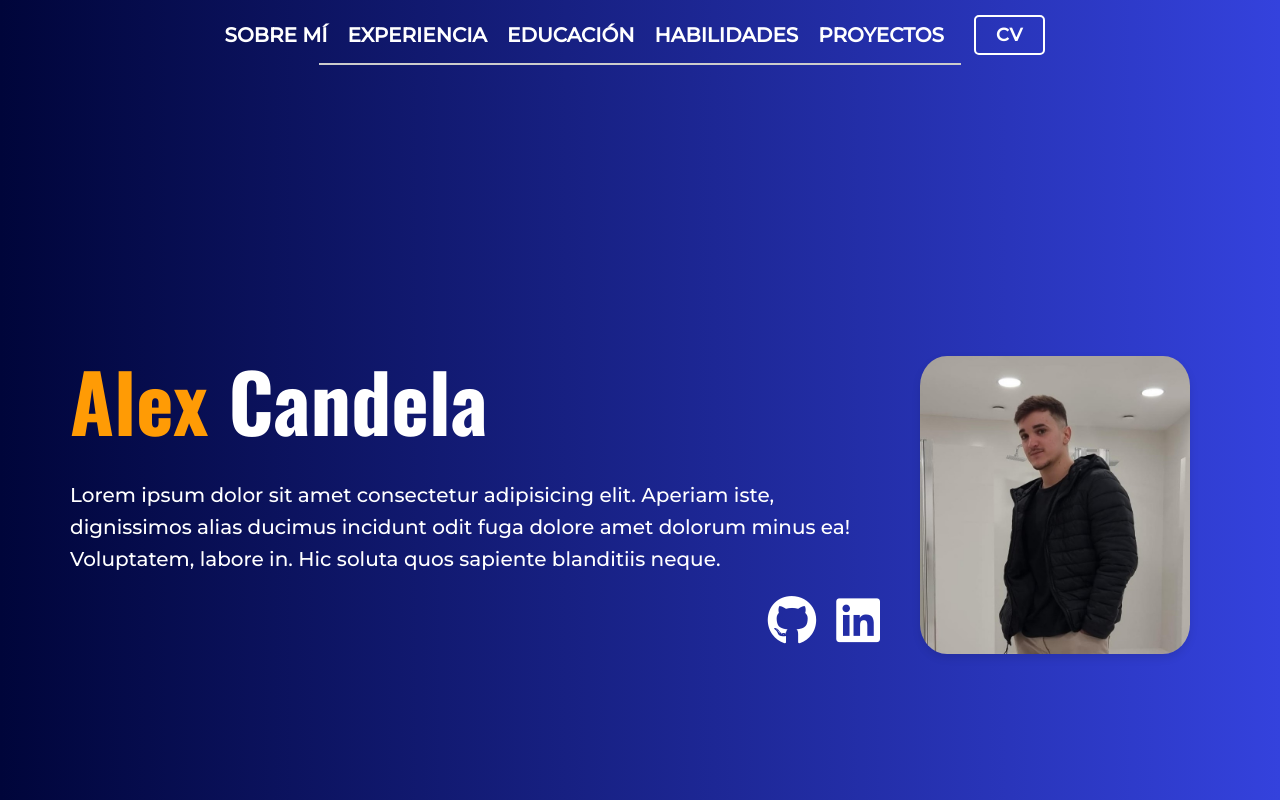
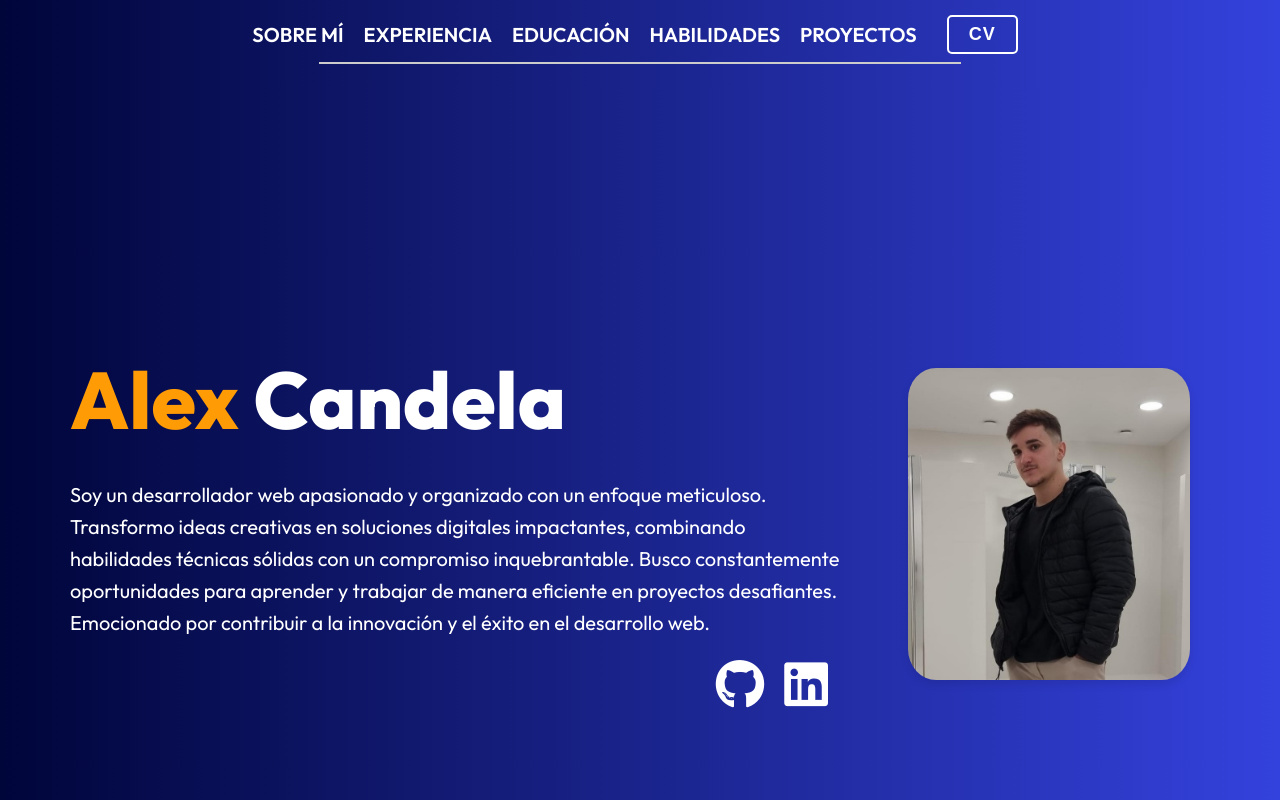
Before and after one commit to alexcandela/alexcandela.github.io, a plain HTML site: page index.html in a window 1280 px wide. Shown: the top 800 px of the page. Drawn offline with nearby package versions, Linux system fonts and the light colour scheme.

Commit message:
Add files via upload

```diff
--- /dev/null
+++ b/css/style.css
@@ -0,0 +1,225 @@
+/* Reset de estilos */
+body,
+h1,
+h2,
+h3,
+p,
+ul,
+li {
+  margin: 0;
+  padding: 0;
+  box-sizing: border-box;
+}
+
+body {
+  line-height: 1.6;
+  background: linear-gradient(to right, #00053a, #3442dd);
+  padding-top: 70px;
+}
+
+.containerAll {
+  max-width: 1200px;
+  margin: 0 auto;
+  padding: 20px;
+}
+
+/* Navegación */
+nav {
+  position: fixed;
+  top: 0;
+  left: 0;
+  width: 100%;
+  background: linear-gradient(to right, #00053a, #3442dd);
+  color: #fff;
+  padding: 15px 0;
+  text-align: center;
+  z-index: 1000;
+}
+
+.contNav {
+  display: flex;
+  justify-content: center;
+  align-items: center;
+}
+
+ul {
+  list-style: none;
+  display: flex;
+}
+
+ul li {
+  margin-right: 20px;
+}
+/* font-family: 'Montserrat', sans-serif; */
+/* font-family: 'Oswald', sans-serif; */
+a {
+  font-family: "Outfit", sans-serif;
+  font-size: 20px;
+  text-decoration: none;
+  color: #fff;
+  transition: color 0.3s ease;
+  font-weight: 600;
+}
+
+a:hover {
+  color: #ff9b05;
+  transition: 0.6s;
+}
+
+/* Secciones */
+.sobremi {
+  margin-top: 18%;
+  /* border: solid red 2px; */
+}
+
+.sobremi,
+.experiencia,
+.educacion,
+.habilidades,
+.proyectos {
+  padding: 30px;
+  margin-bottom: 50%;
+}
+
+/* Contenido */
+h3 {
+  font-size: 80px;
+  color: #ff9b05;
+  margin-bottom: 15px;
+  font-family: "Outfit", sans-serif;
+}
+h3 span {
+  color: #fff;
+}
+
+h5 {
+  color: #ff9b05;
+  font-size: 25px;
+  margin-top: 15px;
+  font-family: "Outfit", sans-serif;
+}
+
+p {
+  font-size: 20px;
+  /* margin-bottom: 20px; */
+  color: #fff;
+  font-family: "Outfit", sans-serif;
+  font-weight: 400;
+}
+
+/* Botón CV */
+.cvbtn {
+  margin: 0 10px;
+  font-family: "Montserrat", sans-serif;
+  letter-spacing: 1px;
+  font-size: 18px;
+  font-weight: bold;
+  color: #fff;
+  background-color: transparent;
+  border: 2px solid #fff;
+  padding: 7px 20px;
+  cursor: pointer;
+  border-radius: 5px;
+  transition: background-color 0.3s ease, color 0.3s ease, transform 0.3s ease;
+}
+
+.cvbtn:hover {
+  background-color: #fff;
+  color: #000;
+  transform: scale(1.05);
+  box-shadow: 0 0 10px rgba(29, 36, 110, 0.5);
+}
+
+/* Línea divisoria */
+.divHr {
+  text-align: center;
+}
+
+hr {
+  width: 50%;
+  border: 1px solid #ccc;
+}
+
+.sobremi {
+  display: flex;
+  flex-wrap: wrap;
+  justify-content: space-between;
+}
+
+.contenidoSobreMi {
+  width: calc(
+    70% - 20px
+  ); /* Ajuste para dar espacio entre el contenido y la imagen */
+  box-sizing: border-box; /* Asegura que el padding no afecte el ancho total */
+}
+
+/* Iconos sociales */
+.divIconos {
+  margin-top: 20px;
+  display: flex;
+  justify-content: flex-end;
+  align-items: flex-end;
+  /* border: solid red 2px; */
+}
+
+.fa-github,
+.fa-linkedin {
+  font-size: 50px;
+  margin-right: 20px;
+  color: #fff;
+  transition: color 0.5s ease;
+}
+
+.fa-github:hover,
+.fa-linkedin:hover {
+  color: #ff9b05;
+}
+
+.fotoPerfil {
+  display: flex;
+  justify-content: center;
+  align-items: center;
+  padding: 20px;
+  width: calc(30% - 20px); /* Ajuste para dar espacio entre la imagen y el borde derecho */
+  box-sizing: border-box; /* Asegura que el padding no afecte el ancho total */
+}
+
+.fotoPerfil img {
+  max-width: 100%; /* Asegura que la imagen sea responsive y no exceda el contenedor */
+  height: auto;
+  border-radius: 10%;
+  box-shadow: 0 4px 8px rgba(0, 0, 0, 0.1);
+  transition: transform 0.3s ease;
+}
+
+/* Proyectos */
+.contenidoProyectos {
+  display: grid;
+  grid-template-columns: repeat(auto-fit, minmax(300px, 1fr));
+  gap: 20px;
+}
+
+/* Pie de página */
+footer {
+  background-color: #333;
+  color: #fff;
+  text-align: center;
+  padding: 10px 0;
+}
+
+/* Media queries para responsividad */
+@media screen and (max-width: 768px) {
+  .contNav {
+    flex-direction: column;
+    align-items: center;
+  }
+
+  ul {
+    margin-top: 10px;
+  }
+
+  ul li {
+    margin-right: 0;
+    margin-bottom: 10px;
+  }
+}
--- a/index.html
+++ b/index.html
@@ -10,10 +10,10 @@
       crossorigin="anonymous"
     ></script>
     <link
-      href="https://fonts.googleapis.com/css2?family=Montserrat:wght@500&family=Oswald:wght@700&display=swap"
+      href="https://fonts.googleapis.com/css2?family=Outfit:wght@400;600;800&display=swap"
       rel="stylesheet"
     />
-    <link rel="stylesheet" href="css/estilov2.css" />
+    <link rel="stylesheet" href="css/style.css" />
     <title>Alex Candela</title>
   </head>
 
@@ -39,12 +39,15 @@
       <!-- SOBRE MÍ -->
       <div id="sobremi" class="sobremi">
         <div class="contenidoSobreMi">
-          <h3><span>Alex</span> Candela</h3>
+          <h3>Alex <span>Candela</span></h3>
           <p>
-            Lorem ipsum dolor sit amet consectetur adipisicing elit. Aperiam
-            iste, dignissimos alias ducimus incidunt odit fuga dolore amet
-            dolorum minus ea! Voluptatem, labore in. Hic soluta quos sapiente
-            blanditiis neque.
+            Soy un desarrollador web apasionado y organizado con un enfoque
+            meticuloso. Transformo ideas creativas en soluciones digitales
+            impactantes, combinando habilidades técnicas sólidas con un
+            compromiso inquebrantable. Busco constantemente oportunidades para
+            aprender y trabajar de manera eficiente en proyectos desafiantes.
+            Emocionado por contribuir a la innovación y el éxito en el
+            desarrollo web.
           </p>
           <div class="divIconos">
             <a href="https://github.com/alexcandela" target="_blank"
@@ -71,14 +74,7 @@
             dolorum minus ea! Voluptatem, labore in. Hic soluta quos sapiente
             blanditiis neque.
           </p>
-          <h5>· Recalvi</h5>
-          <p>
-            Lorem ipsum dolor sit amet consectetur adipisicing elit. Aperiam
-            iste, dignissimos alias ducimus incidunt odit fuga dolore amet
-            dolorum minus ea! Voluptatem, labore in. Hic soluta quos sapiente
-            blanditiis neque.
-          </p>
-          <h5>· Zeleris</h5>
+          <h5>· Holzadac</h5>
           <p>
             Lorem ipsum dolor sit amet consectetur adipisicing elit. Aperiam
             iste, dignissimos alias ducimus incidunt odit fuga dolore amet
```
